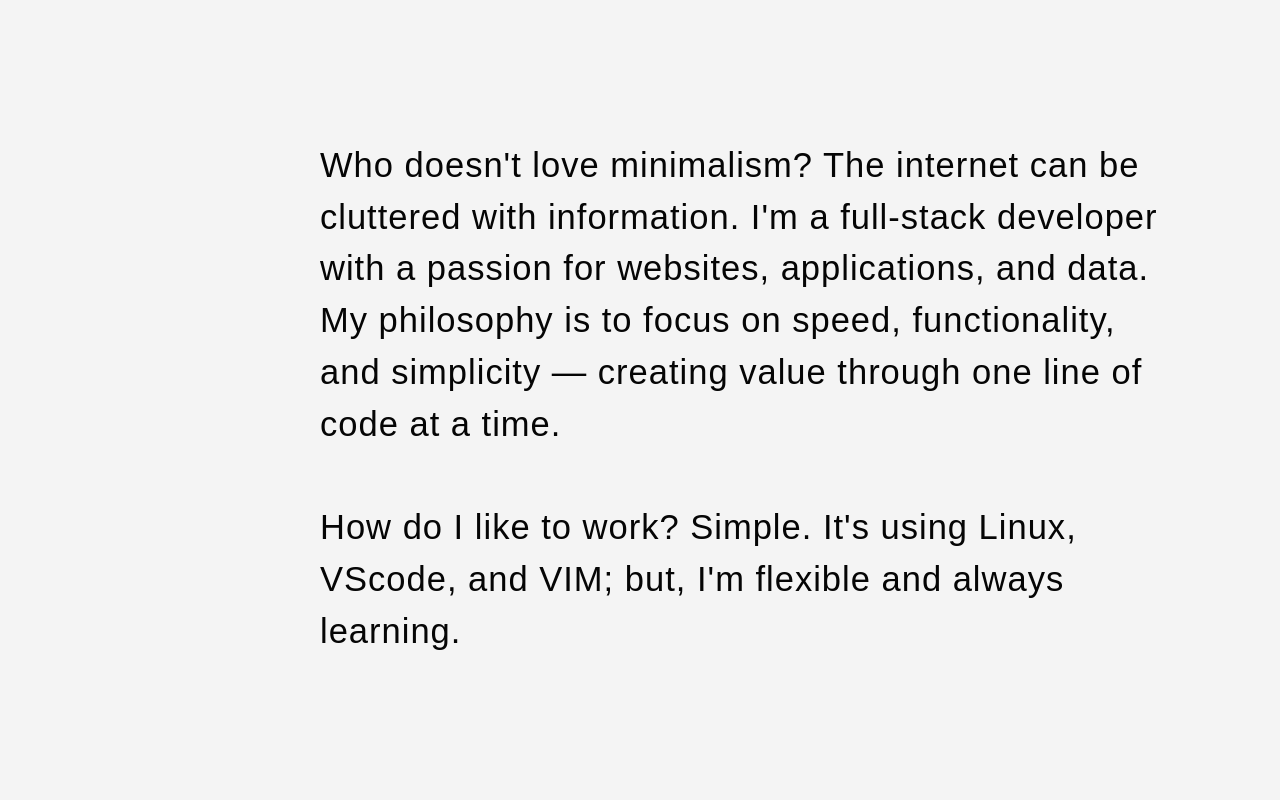
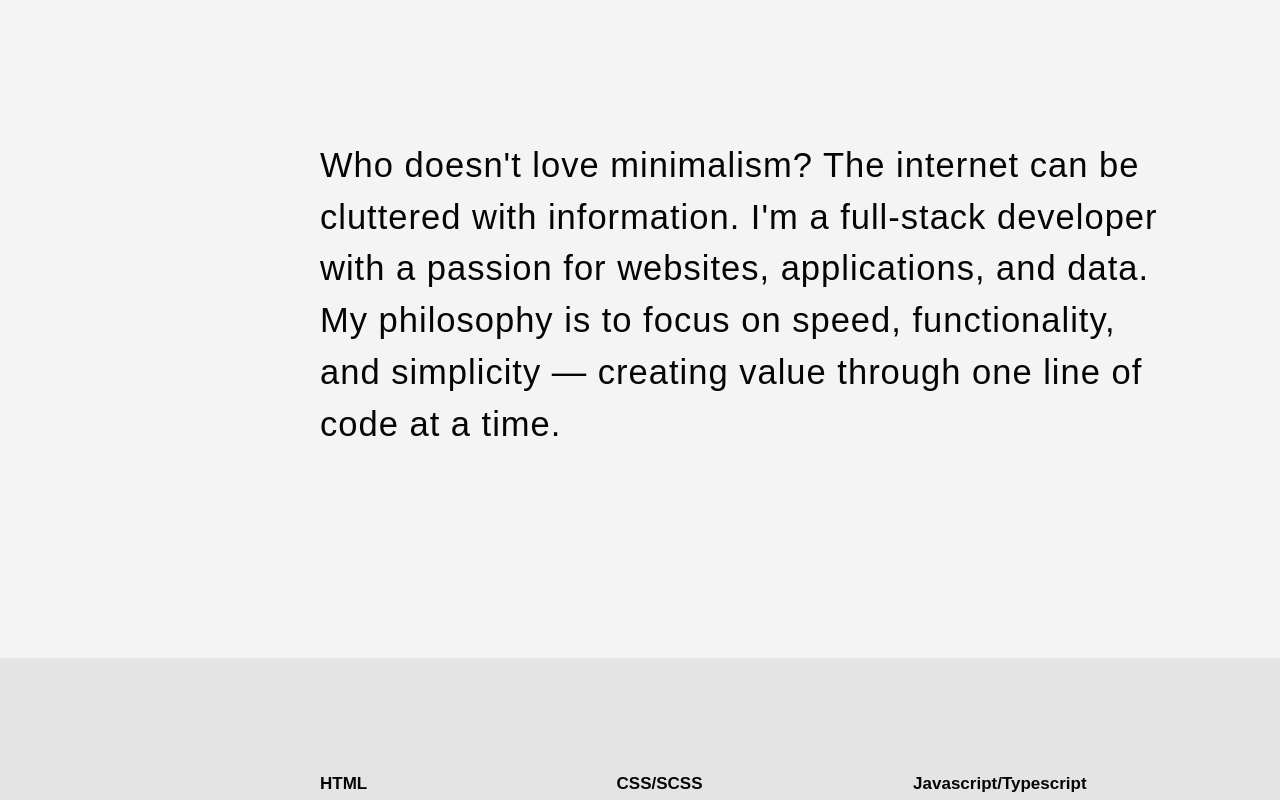
Before and after one commit to MikeyJL/mikey-lau, a Nuxt app: page / in a window 1280 px wide. Shown: the part 1040-1840 px from the top of the page. Built offline with nearby package versions, Linux system fonts and the light colour scheme; what vue-highlightjs, vue-inline-svg would draw is missing.

Commit message:
Update index.vue

```diff
--- a/pages/index.vue
+++ b/pages/index.vue
@@ -199,7 +199,7 @@ hr {
     <hr>
     <div class="spacer--large" />
     <p class="text--large statement fade-on-view">
-      Who doesn't love minimalism? The internet can be cluttered with information. I'm a full-stack developer with a passion for websites, applications, and data. My philosophy is to focus on speed, functionality, and simplicity — creating value through one line of code at a time.<br><br>How do I like to work? Simple. It's using Linux, VScode, and VIM; but, I'm flexible and always learning.
+      Who doesn't love minimalism? The internet can be cluttered with information. I'm a full-stack developer with a passion for websites, applications, and data. My philosophy is to focus on speed, functionality, and simplicity — creating value through one line of code at a time.
     </p>
     <div class="spacer--xlarge" />
     <div id="techstack" class="fade-on-view">
```
